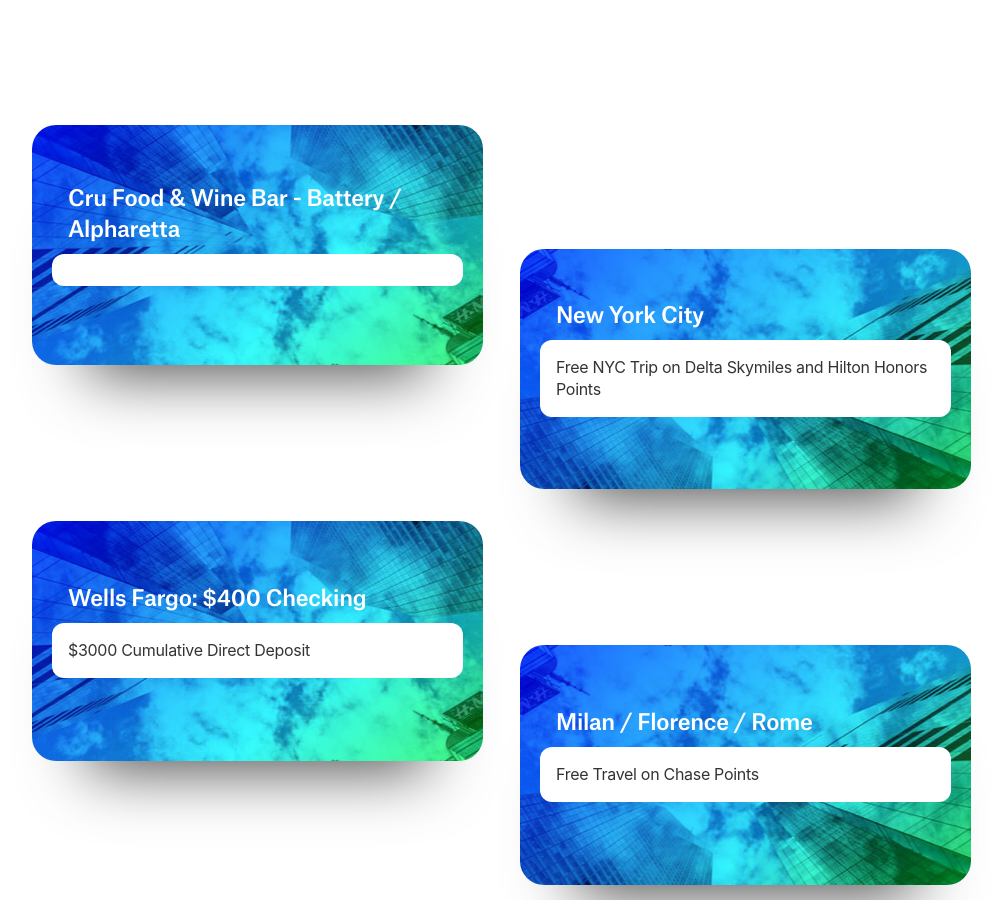
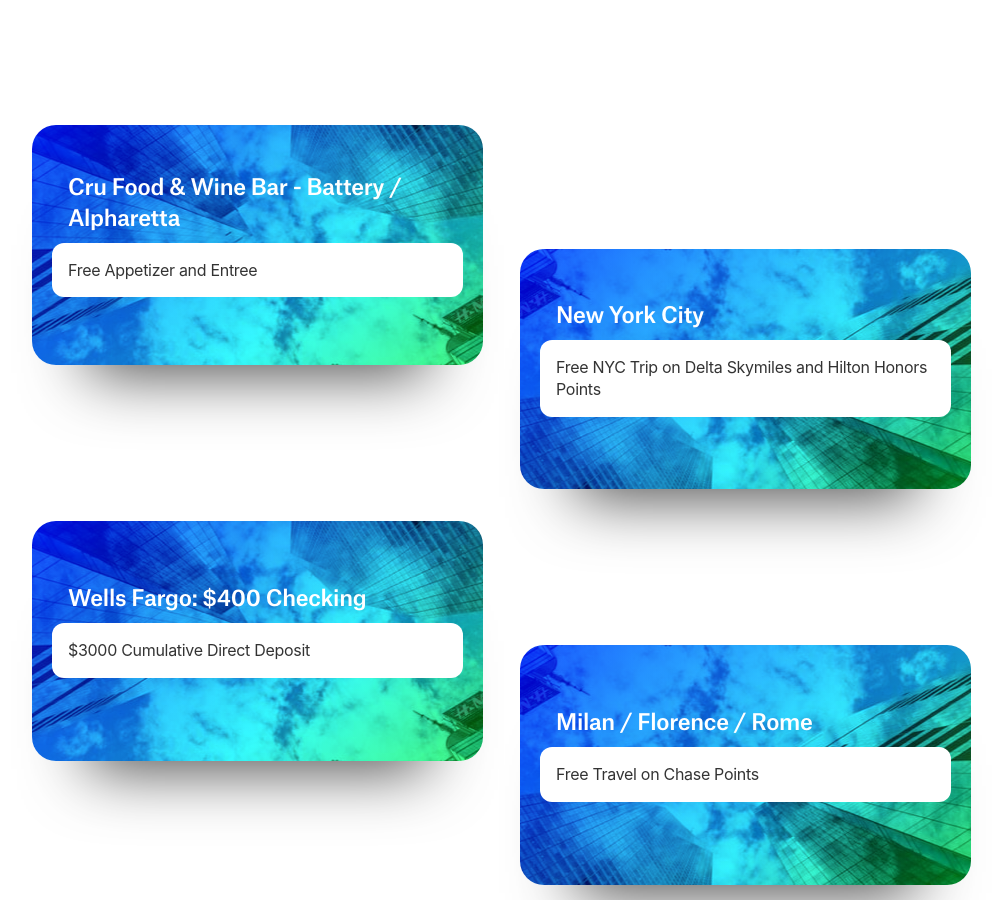
Before and after one commit to ohiosveryown/atldeals, a Jekyll site: the page built from index.html, in a window 1280 px wide and 900 px high, scrolled down 473 px. Shown: the whole window, without its empty margins (139-1141 px from the left). Built offline with Jekyll 4.4.1, drawn with Linux system fonts in a browser that asks for light colours; nearby versions of some CDN libraries.

Commit message:
Updated Cru Food And Wine Bar Battery Slash Alpharetta

```diff
--- a/_posts/2019-04-04-cru-food-and-wine-bar-battery-slash-alpharetta.markdown
+++ b/_posts/2019-04-04-cru-food-and-wine-bar-battery-slash-alpharetta.markdown
@@ -5,6 +5,7 @@
 - new
 - freebies
 image: https://i.imgur.com/Fy5VNmI.jpg
+description: Free Appetizer and Entree
 ---
 
 Free appetizer for signing up and free entree on your birthday
```
